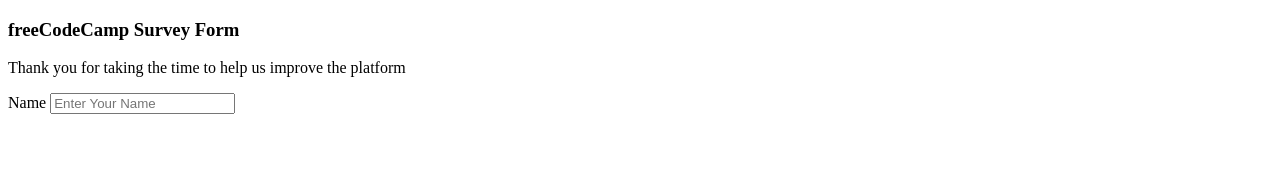
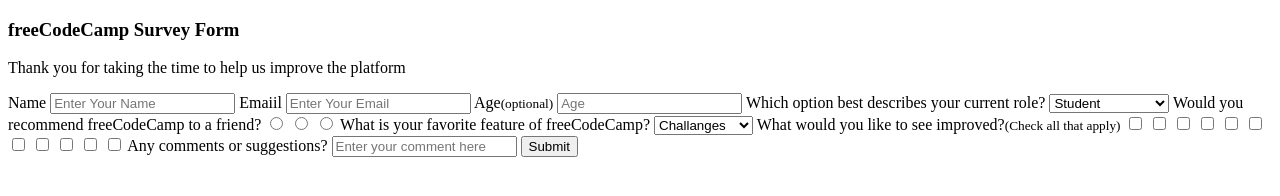
Before and after one commit to mhbaando/micoverTask, a plain HTML site: page index.html in a window 1280 px wide. Drawn offline with Linux system fonts and the light colour scheme.

Commit message:
added html

```diff
--- a/index.html
+++ b/index.html
@@ -20,11 +20,61 @@
                 <form>
                     <label for="name">Name</label>
                     <input type="text" name="name" id="name" placeholder="Enter Your Name">
+                    <label for="name">Emaiil</label>
+                    <input type="email" name="email" id="email" placeholder="Enter Your Email">
+                    <label for="name">Age<small>(optional)</small></label>
+                    <input type="text" name="age" id="age" placeholder="Age">
+
+                    <label for="job">Which option best describes your current role?</label>
+
+                    <select id="job">
+                      <option value="student">Student</option>
+                      <option value="fulltime-job">fulltime Job</option>
+                      <option value="fulltime-learner">Fulltime Learner</option>
+                      <option value="prefer-noy-tosay">Perfer not to say</option>
+                      <option value="other">Other</option>
+                    </select>
+
+                    <label for="recommendation" >Would you recommend freeCodeCamp to a friend?</label>
+                    <input type="radio" value="Definately" name="input">
+                    <input type="radio" value="Maybe" name="input">
+                    <input type="radio" value="Not sure" name="input">
+
+
+
+                    <label for="features">What is your favorite feature of freeCodeCamp?</label>
+
+                    <select id="features">
+                      <option value="Challanges">Challanges</option>
+                      <option value="projects">Projects</option>
+                      <option value="community">Community</option>
+                      <option value="open-source">Open source</option>
+                    </select>
+
+                    <label for='Better-feature'>What would you like to see improved?<small>(Check all that apply)</small></label>
+                    <input type="checkbox" name="Feature1" value="Front-end Projects">
+                    <input type="checkbox" name="feature2" value="Backend-end Projects">
+                    <input type="checkbox" name="feature3" value="Data visualization">
+                    <input type="checkbox" name="feature4" value="Challanges">
+                    <input type="checkbox" name="feature5" value="OPen source commuinity">
+                    <input type="checkbox" name="feature6" value="Gitter Help rooms">
+                    <input type="checkbox" name="feature7" value="Videos">
+                    <input type="checkbox" name="feature8" value="City Meetups">
+                    <input type="checkbox" name="feature9" value="Wiki">
+                    <input type="checkbox" name="feature10" value="Forum">
+                    <input type="checkbox" name="feature11" value="BAdditional Courses">
+
+                    <label for="comment">Any comments or suggestions?</label>
+                    <input type="text" placeholder="Enter your comment here">
+
+
+                    <button type="submit" class="btn">Submit</button>
                 </form>
             </div>
         </section>
     </main>
     <script src="./main.js"></script>
+    <script src="https://cdn.freecodecamp.org/testable-projects-fcc/v1/bundle.js"></script>
 </body>
 
 </html>
```
